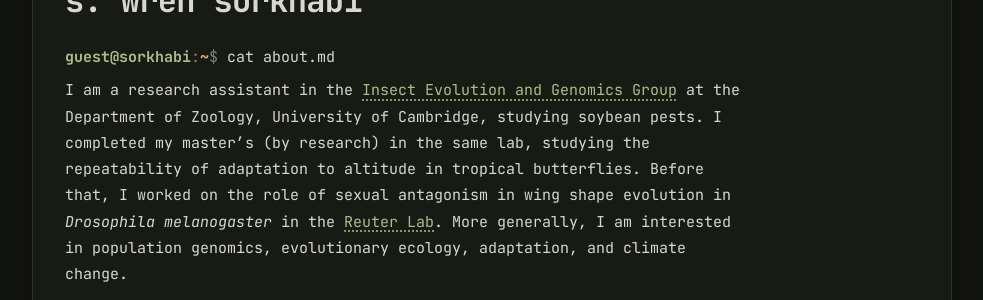
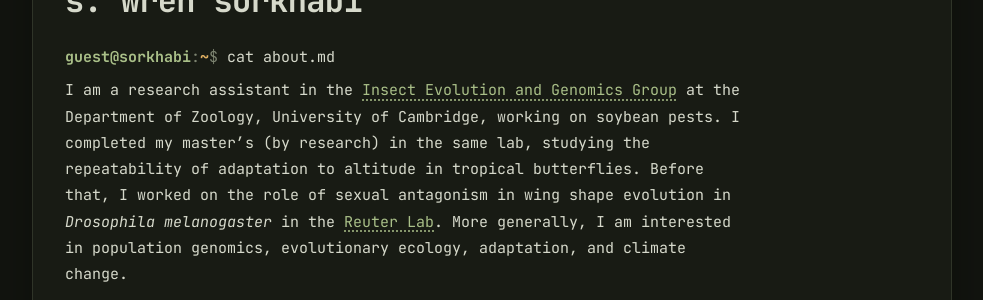
Before and after one commit to ssorkhabi/ssorkhabi.github.io, a Jekyll site: the page built from index.md, in a window 1280 px wide. Shown: the part 195-495 px from the top of the page, without its empty margins (148-1131 px from the left). Built offline with Jekyll 4.4.1, drawn with Linux system fonts in a browser that asks for light colours.

Commit message:
Revise research assistant description in index.md
Updated the description of research interests and work.

```diff
--- a/index.md
+++ b/index.md
@@ -3,7 +3,7 @@
 title: home
 ---
 
-I am a research assistant in the [Insect Evolution and Genomics Group](https://www.heliconius.zoo.cam.ac.uk/){:target="_blank"} at the Department of Zoology, University of Cambridge, studying soybean pests. I completed my master's (by research) in the same lab, studying the repeatability of adaptation to altitude in tropical butterflies. Before that, I worked on the role of sexual antagonism in wing shape evolution in *Drosophila melanogaster* in the [Reuter Lab](https://reuterlab.github.io/). More generally, I am interested in population genomics, evolutionary ecology, adaptation, and climate change.
+I am a research assistant in the [Insect Evolution and Genomics Group](https://www.heliconius.zoo.cam.ac.uk/){:target="_blank"} at the Department of Zoology, University of Cambridge, working on soybean pests. I completed my master's (by research) in the same lab, studying the repeatability of adaptation to altitude in tropical butterflies. Before that, I worked on the role of sexual antagonism in wing shape evolution in *Drosophila melanogaster* in the [Reuter Lab](https://reuterlab.github.io/). More generally, I am interested in population genomics, evolutionary ecology, adaptation, and climate change.
 {: .lighter}
 
 Inspired by those whose mentorship has shaped my career, I am passionate about outreach and widening participation. Outside of work, I read, craft, and wander around looking for cool plants and insects — sometimes drawing or photographing what I see (both quite amateurly).
```
